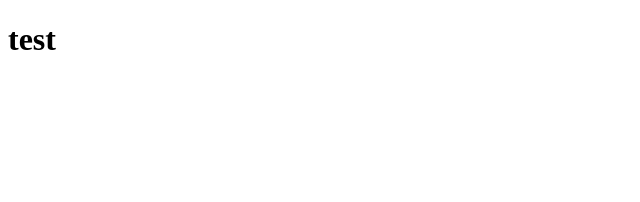
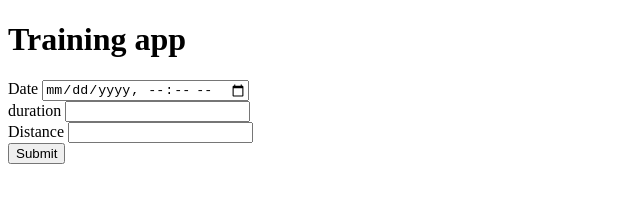
Before and after one commit to martensoderlind/Traning-app, a website: page frontend/index.html in a window 1280 px wide. Shown: the whole page, without its empty margins (0-640 px from the left). Drawn offline with Linux system fonts and the light colour scheme.

Commit message:
input elements in form

```diff
--- a/frontend/index.html
+++ b/frontend/index.html
@@ -6,6 +6,27 @@
     <title>Document</title>
   </head>
   <body>
-    <h1>test</h1>
+    <div>
+      <h1>Training app</h1>
+    </div>
+    <div>
+      <form action="/backend/dist/index.js">
+        <div>
+          <label for="">Date</label>
+          <input type="datetime-local" id="date" name="date" />
+        </div>
+        <div>
+          <label for="">duration</label>
+          <input type="time-local" id="time" name="time" />
+        </div>
+        <div>
+          <label for="">Distance</label>
+          <input type="number" id="distance" name="distance" />
+        </div>
+        <div>
+          <input type="submit" />
+        </div>
+      </form>
+    </div>
   </body>
 </html>
```
